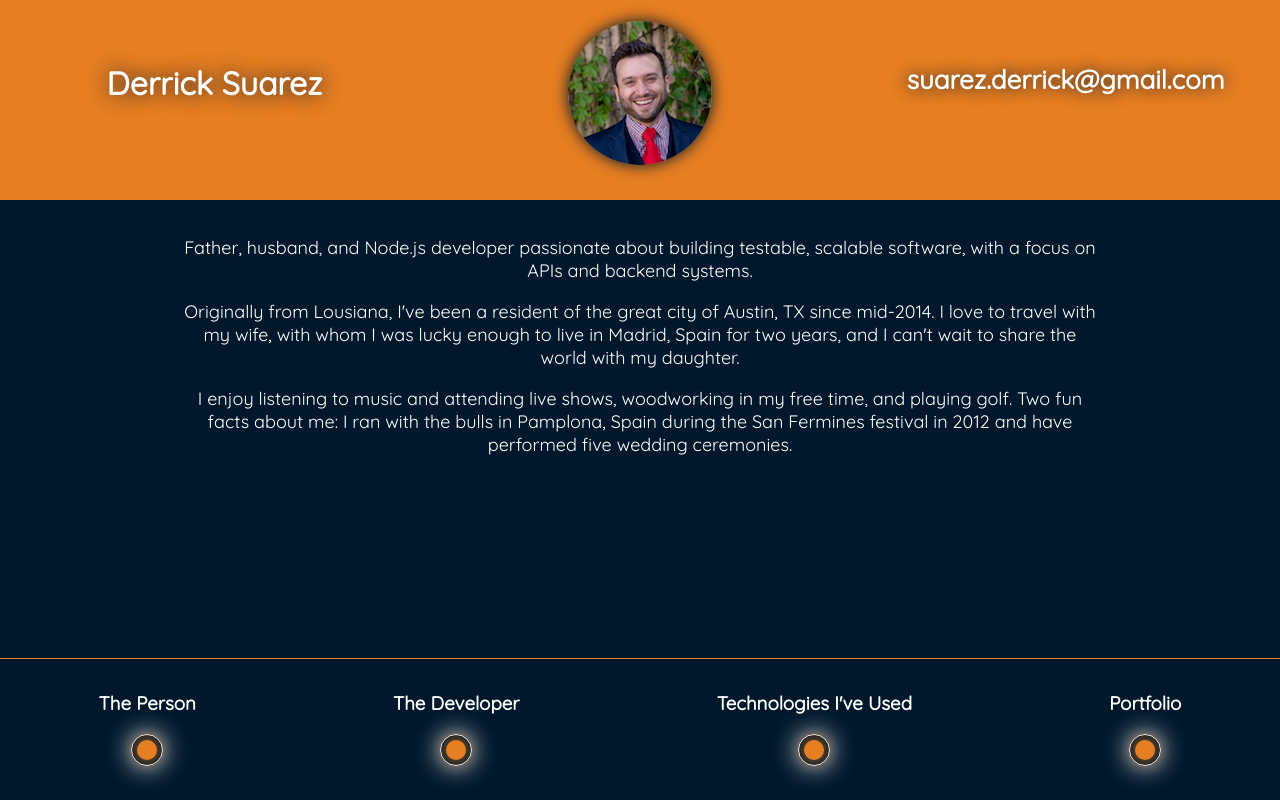
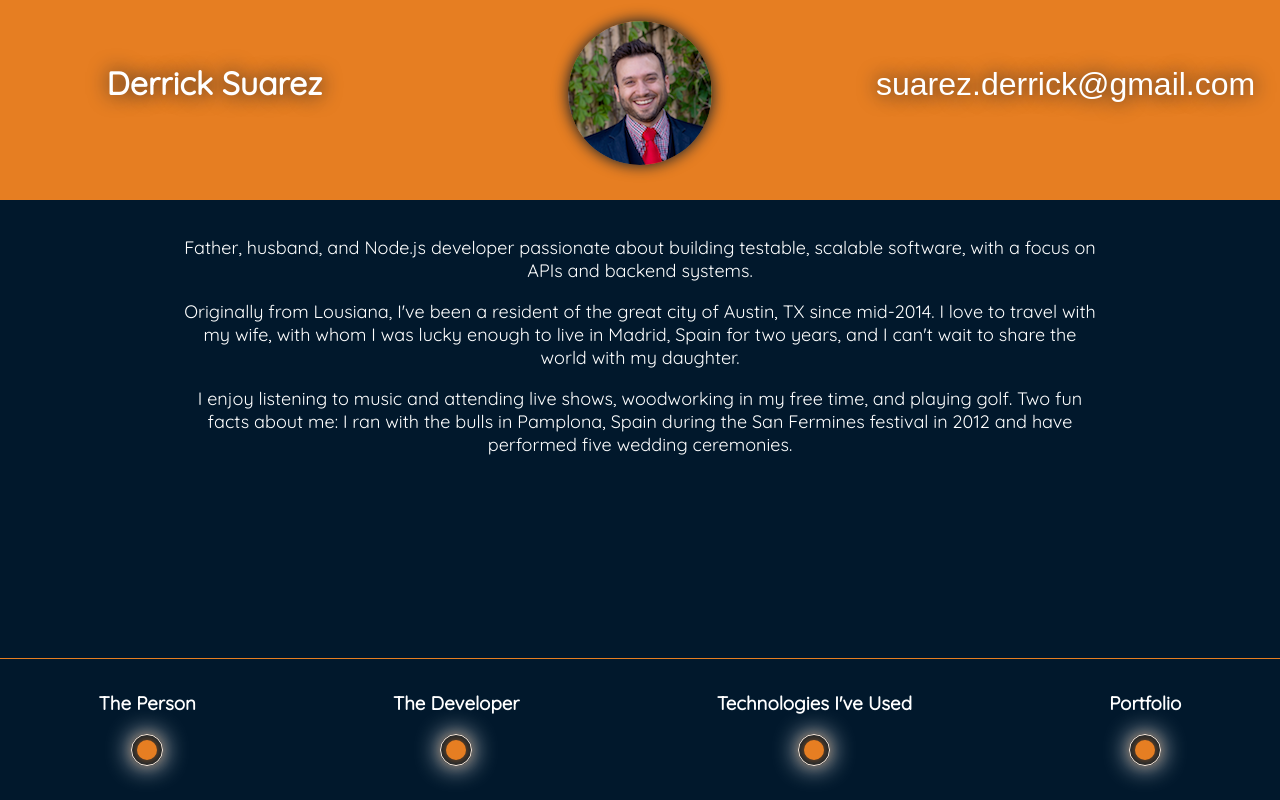
Before and after one commit to dsuare1/portfolio_v2, a React app: page / in a window 1280 px wide. Built offline with nearby package versions, Linux system fonts and the light colour scheme.

Commit message:
added propTypes validation where necessary

```diff
--- a/package.json
+++ b/package.json
@@ -46,6 +46,7 @@
     "webpack-dev-server": "^2.9.5"
   },
   "dependencies": {
+    "prop-types": "^15.6.0",
     "react": "^16.1.1",
     "react-dom": "^16.1.1"
   }
--- a/src/css/style.css
+++ b/src/css/style.css
@@ -38,9 +38,20 @@ body {
 }
 
 #badge-email {
+    margin-top: 15%;
+}
+
+#badge-email-button {
+    background: none;
+    border: none;
+    color: #ffffff;
+    font-size: 1em;
     text-shadow: 0 0 0.625em #01182c;
-    font-size: 1.625em;
-    margin-top: 15%;
+
+}
+
+#badge-email-button:focus {
+    outline: 0;
 }
 
 .hero-text {
--- a/src/js/components/Badge.js
+++ b/src/js/components/Badge.js
@@ -19,7 +19,7 @@ class Badge extends Component {
   }
 
   handleClick(e) {
-    console.log(e.target.innerHTML);
+    e.preventDefault();
     copyToClipboard(e.target.innerHTML);
   }
 
@@ -30,10 +30,12 @@ class Badge extends Component {
           <h1 id="badge-name">Derrick Suarez</h1>
         </div>
         <div className="badge-copy-container">
-          <ProfilePic/>
+          <ProfilePic />
         </div>
         <div className="badge-copy-container">
-          <h1 id="badge-email" onClick={e => this.handleClick(e)}>suarez.derrick@gmail.com</h1>
+          <h1 id="badge-email">
+            <button id="badge-email-button" onClick={e => this.handleClick(e)}>suarez.derrick@gmail.com</button>
+          </h1>
         </div>
       </div>
     );
--- a/src/js/components/Circle.js
+++ b/src/js/components/Circle.js
@@ -1,4 +1,5 @@
 import React, { Component } from 'react';
+import PropTypes from 'prop-types';
 
 class Circle extends Component {
   constructor(props) {
@@ -16,4 +17,9 @@ class Circle extends Component {
   }
 }
 
+Circle.propTypes = {
+  id: PropTypes.number.isRequired,
+  onMouseOver: PropTypes.func.isRequired,
+};
+
 export default Circle;
--- a/src/js/components/Copy.js
+++ b/src/js/components/Copy.js
@@ -1,4 +1,5 @@
 import React, { Component } from 'react';
+import PropTypes from 'prop-types';
 
 class Copy extends Component {
   constructor(props) {
@@ -12,4 +13,8 @@ class Copy extends Component {
   }
 }
 
+Copy.propTypes = {
+  value: PropTypes.number.isRequired,
+};
+
 export default Copy;
--- a/src/js/components/Developer.js
+++ b/src/js/components/Developer.js
@@ -1,4 +1,5 @@
 import React, { Component } from 'react';
+import PropTypes from 'prop-types';
 
 class Developer extends Component {
   constructor(props) {
@@ -15,4 +16,8 @@ class Developer extends Component {
   }
 }
 
+Developer.propTypes = {
+  value: PropTypes.string.isRequired,
+};
+
 export default Developer;
--- a/src/js/components/Horizon.js
+++ b/src/js/components/Horizon.js
@@ -1,4 +1,5 @@
 import React, { Component } from 'react';
+import PropTypes from 'prop-types';
 
 import Circle from './Circle';
 
@@ -39,4 +40,8 @@ class Horizon extends Component {
   }
 }
 
+Horizon.propTypes = {
+  onMouseOver: PropTypes.func.isRequired,
+};
+
 export default Horizon;
```
Also changed, not shown: .eslintrc.js.
